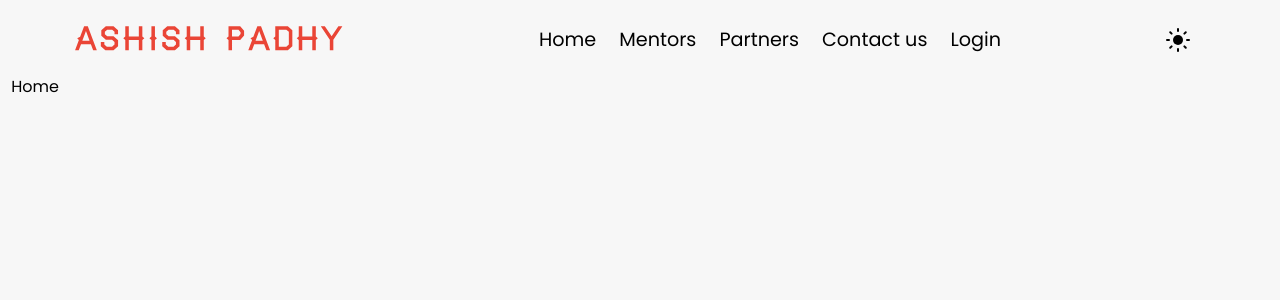
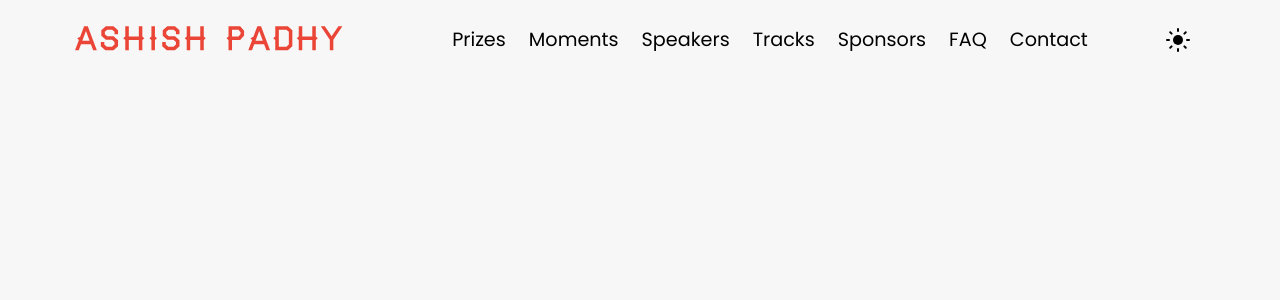
Before and after one commit to Shurtu-gal/alumni-connect, a React (Vite) app: page / in a window 1280 px wide. Shown: the top 300 px of the page. Built offline with nearby package versions, Linux system fonts and the light colour scheme; a web font is replaced by a local one.

Commit message:
feat: add altNavBar for Landing page

```diff
--- /dev/null
+++ b/config/content.jsx
@@ -0,0 +1,40 @@
+export default {
+  title: "Navigation",
+  navItems: [
+    {
+      id: "prizes",
+      name: "Prizes",
+      link: "/prizes",
+    },
+    {
+      id: "moments",
+      name: "Moments",
+      link: "/moments",
+    },
+    {
+      id: "speakers",
+      name: "Speakers",
+      link: "/speakers",
+    },
+    {
+      id: "tracks",
+      name: "Tracks",
+      link: "/tracks",
+    },
+    {
+      id: "sponsors",
+      name: "Sponsors",
+      link: "/sponsors",
+    },
+    {
+      id: "faq",
+      name: "FAQ",
+      link: "/faq",
+    },
+    {
+      id: "contact",
+      name: "Contact",
+      link: "/contact",
+    },
+  ],
+};
--- a/package.json
+++ b/package.json
@@ -13,6 +13,7 @@
     "react-dom": "^18.2.0",
     "react-router": "^6.4.3",
     "react-router-dom": "^6.4.3",
+    "react-scroll": "^1.8.8",
     "react-spring": "^9.5.5",
     "styled-components": "^5.3.6"
   },
--- a/src/App.jsx
+++ b/src/App.jsx
@@ -1,12 +1,15 @@
 import React, { createContext, useState, useEffect } from "react";
 import { BrowserRouter as Router, Routes, Route } from "react-router-dom";
 import { NavBar } from "./components";
-import { ContactUs, Home, Mentors, Partners } from "./pages";
+import AltNavBar from "./components/AltNavBar";
+import { ContactUs, Home, Mentors, Partners, LandingPage } from "./pages";
 
 let darkMode = createContext("true", () => {});
+let login = createContext("false", () => {});
 
 const App = () => {
   const [isDarkMode, setDarkMode] = useState(false);
+  const [isLogin, setLogin] = useState(false);
 
   const handleToggle = () => {
     setDarkMode((curr) => !curr);
@@ -18,19 +21,25 @@ const App = () => {
   }, [isDarkMode]);
 
   return (
+    <login.Provider value={{ isLogin, setLogin }}>
       <Router>
         <darkMode.Provider value={{ isDarkMode, handleToggle }}>
-        <NavBar />
+          {!isLogin && <AltNavBar />}
+          {!isLogin && <LandingPage />}
+          {isLogin && <NavBar />}
         </darkMode.Provider>
+        {isLogin && (
           <Routes>
             <Route path="/" element={<Home />} />
             <Route path="/mentors" element={<Mentors />} />
             <Route path="/partners" element={<Partners />} />
             <Route path="/contact" element={<ContactUs />} />
           </Routes>
+        )}
       </Router>
+    </login.Provider>
   );
 };
 
-export { darkMode };
+export { darkMode, login };
 export default App;
--- /dev/null
+++ b/src/components/AltNavBar/MobileNavList.jsx/index.jsx
@@ -0,0 +1,33 @@
+import React from "react";
+import { NavList } from "./style";
+import nav from "../../../../config/content";
+import { Link, animateScroll as scroll } from "react-scroll";
+
+const MobileNavList = () => {
+  return (
+    <NavList className="nav nav--center">
+      {nav.navItems.map(({ id, name }) => (
+        <li
+          key={id}
+          id={name}
+          role="menuitem"
+          tabIndex="0"
+          className="nav-item"
+        >
+          <Link
+            activeClass="active"
+            to={`${id}`}
+            spy={true}
+            smooth={true}
+            offset={0}
+            duration={500}
+          >
+            <p className="navLink">{name}</p>
+          </Link>
+        </li>
+      ))}
+    </NavList>
+  );
+};
+
+export default MobileNavList;
--- /dev/null
+++ b/src/components/AltNavBar/MobileNavList.jsx/style.jsx
@@ -0,0 +1,45 @@
+import styled, { keyframes } from 'styled-components';
+
+const fadeDown = keyframes`
+    0% {
+        transform: translateY(-10px);
+        opacity: .3;
+    }
+    100% {
+        transform: translateY(0px);
+        opacity: 1;
+    }
+`;
+
+export const NavList = styled.ul`
+  position: absolute;
+  width: 100%;
+  background-color: var(--background-primary);
+  height: 50vh;
+  display: flex;
+  padding: 12px 34px;
+  flex-direction: column;
+  align-items: stretch;
+  justify-content: center;
+  list-style: none;
+  animation: ${fadeDown} 1s cubic-bezier(0.16, 1, 0.3, 1);
+  flex: 1;
+
+  .nav-link {
+    text-decoration: none;
+    color: var(--text-primary-color);
+  }
+
+  .nav-item {
+    padding: 16px;
+    border-bottom: 0.4px solid rgba(163, 163, 163, 1);
+  }
+
+  *:last-child {
+    border: none;
+  }
+
+  @media (min-width: 850px) {
+    display: none;
+  }
+`;
--- /dev/null
+++ b/src/components/AltNavBar/index.jsx
@@ -0,0 +1,85 @@
+import React, { useState } from "react";
+import { NavList, Nav, MenuButton, Contain } from "./style";
+import Logo from "../shared/Logo";
+import { ToggleModeIcon } from "../shared";
+import MobileNavList from "./MobileNavList.jsx";
+import nav from "../../../config/content";
+import { Link, animateScroll as scroll } from "react-scroll";
+
+// // Function Returning new scroll object
+// const newScrollObject = () => {
+//   const SmoothScroll = require("smooth-scroll");
+//   return new SmoothScroll("", {
+//     offset: () => 100,
+//   });
+// };
+
+// const handleScroll = (id) => {
+//   if (typeof window !== "undefined" && id) {
+//     const isHome = window.location.pathname === "/";
+//     if (isHome) {
+//       const scroll = newScrollObject();
+//       const anchor = document.getElementById(id);
+//       scroll.animateScroll(anchor);
+//     }
+//   }
+// };
+
+const AltNavBar = () => {
+  const [menuIsOpen, setMenuIsOpen] = useState(false);
+
+  const toggleMenuIsOpen = () =>
+    menuIsOpen ? setMenuIsOpen(false) : setMenuIsOpen(true);
+
+  return (
+    <div
+      className="navbar"
+      style={{
+        backgroundColor: "var(--background-primary)",
+        position: "sticky",
+        top: "0",
+      }}
+    >
+      <Contain>
+        <Nav>
+          <div className="nav nav--left">
+            <Logo ht="90" wt="90" />
+          </div>
+          <NavList className="nav nav--center">
+            {nav.navItems.map(({ id, name }) => (
+              <li
+                key={id}
+                id={name}
+                role="menuitem"
+                tabIndex="0"
+                className="nav-item"
+              >
+                <Link
+                  activeClass="active"
+                  to={`${id}`}
+                  spy={true}
+                  smooth={true}
+                  offset={0}
+                  duration={500}
+                >
+                  <p className="navLink">{name}</p>
+                </Link>
+              </li>
+            ))}
+          </NavList>
+          <div className="nav nav--right">
+            <ToggleModeIcon />
+            <div className="btn__container" onClick={toggleMenuIsOpen}>
+              <MenuButton menuIsOpen={menuIsOpen}>
+                <span className="menu_burger" />
+              </MenuButton>
+            </div>
+          </div>
+        </Nav>
+      </Contain>
+      {menuIsOpen && <MobileNavList />}
+    </div>
+  );
+};
+
+export default AltNavBar;
--- /dev/null
+++ b/src/components/AltNavBar/style.jsx
@@ -0,0 +1,122 @@
+/* eslint-disable indent */
+import styled from "styled-components";
+import { Container } from "../shared";
+
+export const Contain = styled(Container)`
+  max-width: 100%;
+`;
+
+export const Nav = styled.nav`
+  padding: 1.5em 0;
+  display: flex;
+  justify-content: space-between;
+  align-items: center;
+
+  .nav--right {
+    display: flex;
+    gap: 1em;
+  }
+
+  .nav--center {
+    flex: 1;
+    margin: 0;
+  }
+
+  @media (max-width: 850px) {
+    .nav--center {
+      display: none;
+    }
+
+    .hamburger--menu {
+      display: block;
+    }
+
+    .nav--left {
+      width: 50%;
+    }
+  }
+`;
+
+export const NavList = styled.ul`
+  margin: 0;
+  padding: 0;
+  list-style: none;
+  display: flex;
+  justify-content: center;
+  align-items: center;
+  gap: 1.2em;
+  font-size: 1.2em;
+
+  .nav-link {
+    text-decoration: none;
+    color: var(--text-primary-color);
+  }
+`;
+
+export const MenuButton = styled.button`
+  position: relative;
+  padding: 0;
+  margin: 0;
+  background-color: inherit;
+  border: none;
+
+  .menu_burger {
+    display: block;
+    position: relative;
+  }
+
+  .menu_burger,
+  .menu_burger::before,
+  .menu_burger::after {
+    height: 2px;
+    width: 25px;
+    background-color: var(--text-color-secondary);
+    transition: all 400ms ease-in-out;
+  }
+
+  .menu_burger::before,
+  .menu_burger::after {
+    content: '';
+    position: absolute;
+    width: 15px;
+  }
+
+  .menu_burger {
+    transform: ${({ menuIsOpen }) =>
+      menuIsOpen ? "rotate(-45deg)" : "rotate(0)"};
+  }
+
+  .menu_burger::before {
+    bottom: ${({ menuIsOpen }) => (menuIsOpen ? "250%" : "400%")};
+    left: 0;
+    transform: ${({ menuIsOpen }) =>
+      menuIsOpen ? "rotate(90deg) translate(0px, -275%)" : "rotate(0deg)"};
+  }
+
+  .menu_burger::after {
+    top: ${({ menuIsOpen }) => (menuIsOpen ? "250%" : "400%")};
+    right: 0;
+    transform: ${({ menuIsOpen }) =>
+      menuIsOpen ? "rotate(90deg) translate(0px, 250%)" : "rotate(0deg)"};
+  }
+
+  @media (min-width: 680px){
+    .menu_burger,
+    .menu_burger::before,
+    .menu_burger::after {
+      height: 3px;
+    }
+
+    .menu_burger{
+      width: 37.5px;
+    }
+
+    .menu_burger::before,
+    .menu_burger::after {
+      width: 22.5px;
+    }
+
+  @media (min-width: 850px){
+    display: none;
+  }
+`;
--- /dev/null
+++ b/src/pages/LandingPage.jsx
@@ -0,0 +1,7 @@
+import React from "react";
+
+const LandingPage = () => {
+  return <></>;
+};
+
+export default LandingPage;
--- a/src/pages/index.js
+++ b/src/pages/index.js
@@ -2,3 +2,4 @@ export { default as Home } from "./Home";
 export { default as Mentors } from "./Mentors";
 export { default as Partners } from "./Partners";
 export { default as ContactUs } from "./ContactUs";
+export { default as LandingPage } from "./LandingPage";
```
Also changed, not shown: 1 other file (tests, documents, lock files or other folders). Lines whose indentation alone changed are shown as unchanged.
